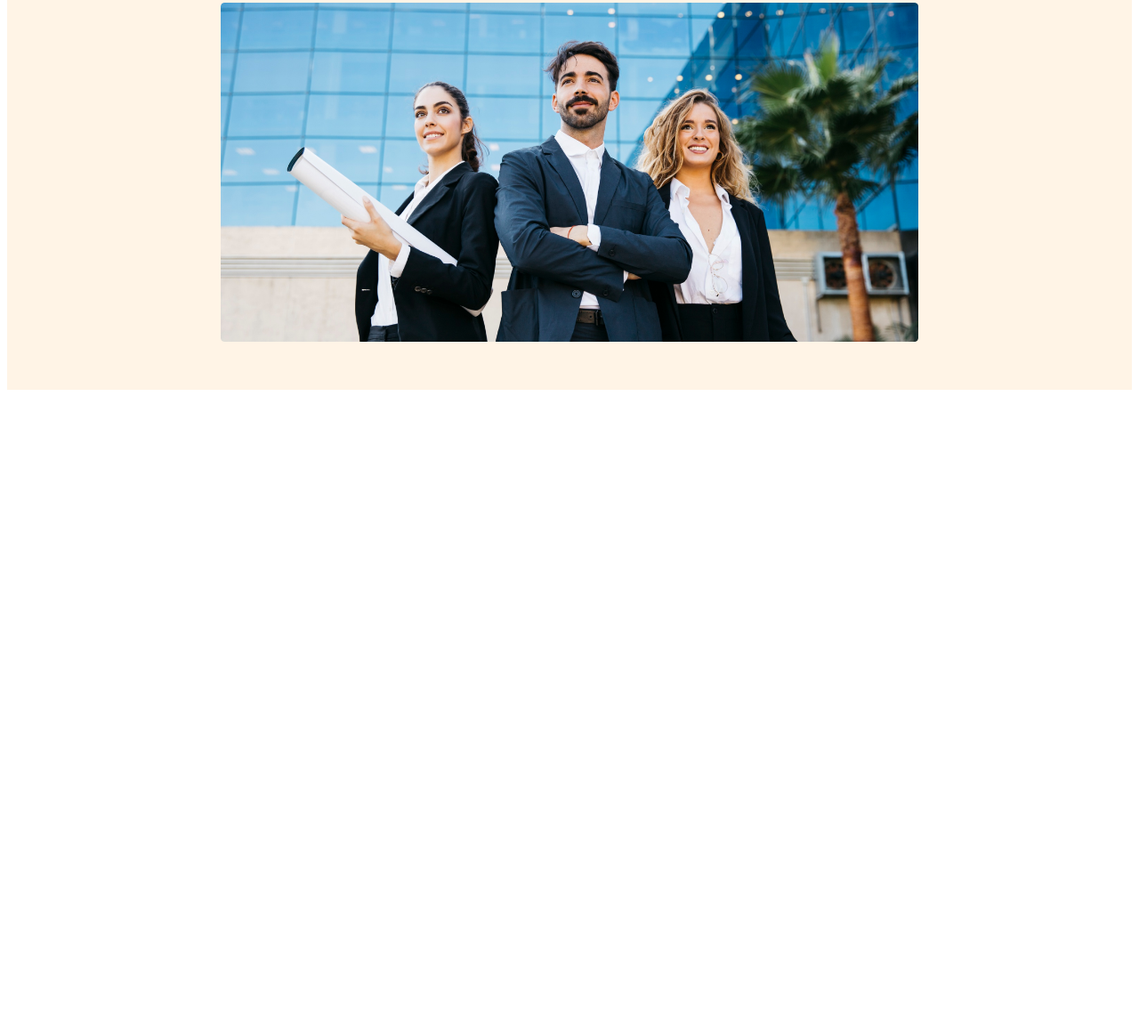
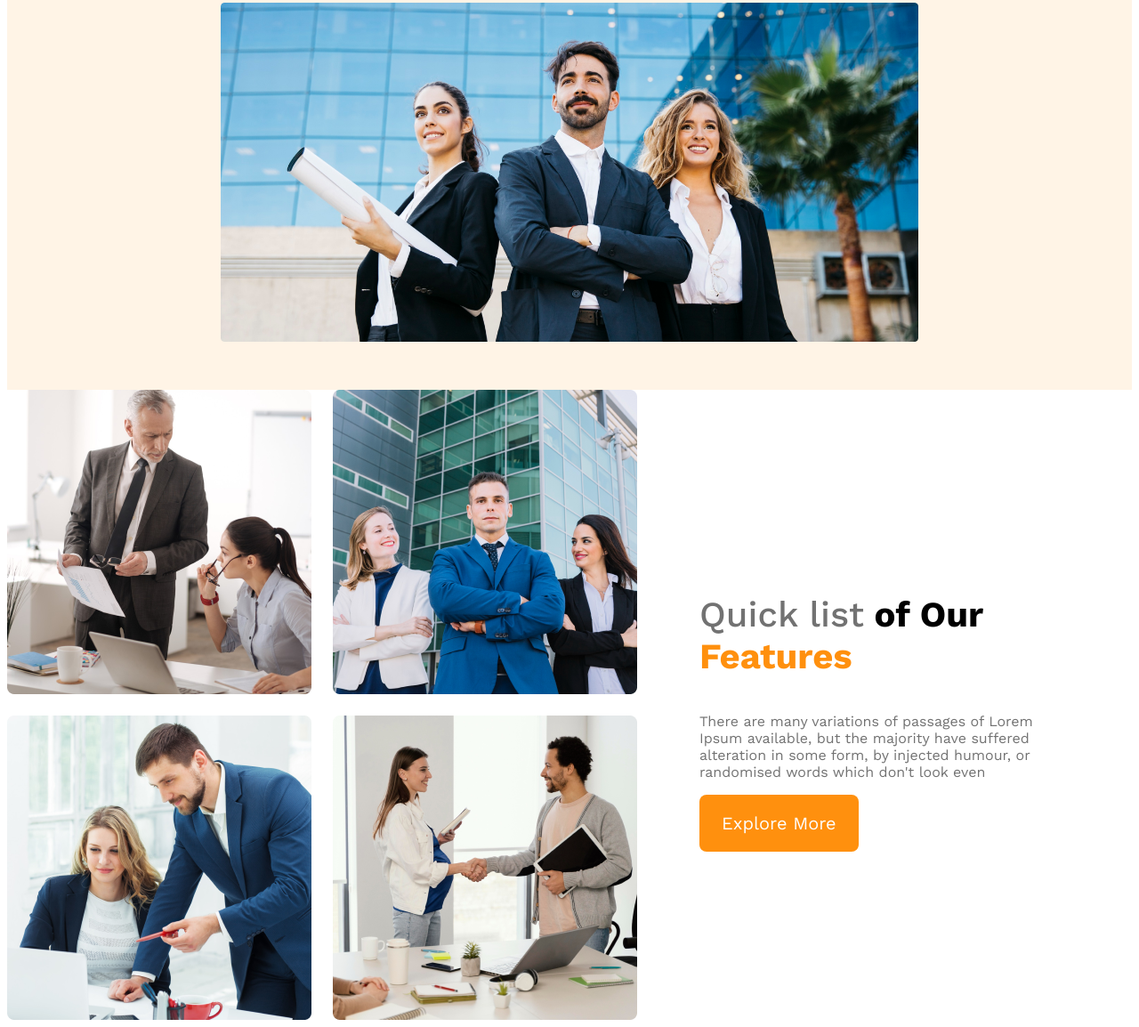
Before and after one commit to aminur-git/g3-architect-website, a plain HTML site: page index.html in a window 1280 px wide. Shown: the part 573-1727 px from the top of the page at 89% size. Before the commit the page ends 1019 px from the top, so only its background shows below. Drawn offline with nearby package versions, Linux system fonts and the light colour scheme.

Commit message:
features content added

```diff
--- a/index.html
+++ b/index.html
@@ -11,6 +11,7 @@
 
 <body>
 
+    <!-- Header Start -->
     <header>
         <nav>
             <h3 class="nav-title">G3 Architects</h3>
@@ -24,14 +25,32 @@
         <div class="banner">
             <div class="banner-content">
                 <h1 class="banner-title">Brand New Group of Architects </h1>
-                <p class="banner-description">There are   many variations of passages of Lorem Ipsum available, but the majority have suffered alteration in some form, by injected humour, or randomised words which don't look even</p>
+                <p class="banner-description">There are many variations of passages of Lorem Ipsum available, but the
+                    majority have suffered alteration in some form, by injected humour, or randomised words which don't
+                    look even</p>
                 <button class="primary-button">Explore More</button>
             </div>
             <img src="images/banner.png" alt="banner">
         </div>
     </header>
+    <!-- Header End -->
     <main>
+        <!-- teams section start -->
+        <section class="teams-container">
+            <div class="teams-image-container">
+                <img src="images/team1.png" alt="">
+                <img src="images/team2.png" alt="">
+                <img src="images/team3.png" alt="">
+                <img src="images/team4.png" alt="">
 
+            </div>
+            <div class="teams-content">
+                <h3 class="teams-title"><span class="quick-list">Quick list</span> <span>of Our</span> <span class="text-features">Features</span></h3>
+                <p class="teams-description">There are many variations of passages of Lorem Ipsum available, but the majority have suffered alteration in some form, by injected humour, or randomised words which don't look even</p>
+                <button class="primary-button">Explore More</button>
+
+            </div>
+        </section>
     </main>
     <footer>
 
--- a/styles/style.css
+++ b/styles/style.css
@@ -81,6 +81,50 @@ nav li a{
     margin-top: 20px;
 }
 
+main{
+    max-width: 1440px;
+    margin: 0 auto;
+}
+
+/* teams style */
+
+.teams-container{
+    display: flex;
+    align-items: center;
+}
+
+.teams-image-container{
+    display: grid;
+    grid-template-columns: repeat(2, 1fr);
+    gap: 1.5rem;
+}
+
+.teams-content{
+    padding-right: 70px;
+    padding-left: 70px;
+}
+
+.teams-title{
+    font-size: 2.5rem;
+}
+
+.teams-title .quick-list{
+    color: #727272;
+    font-weight: 500;
+}
+
+.teams-title .text-features{
+    color: #FF900E;
+    font-weight: 700;
+
+}
+
+.teams-description{
+    color: #727272;
+    font-weight: 400;
+    font-size: 1rem;
+}
+
 
 /* respontive media queries */
 
```
